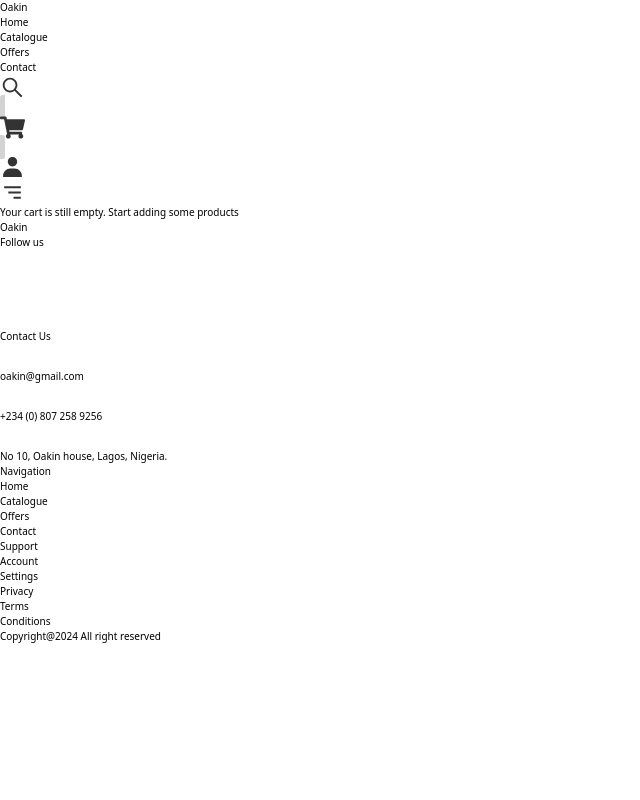
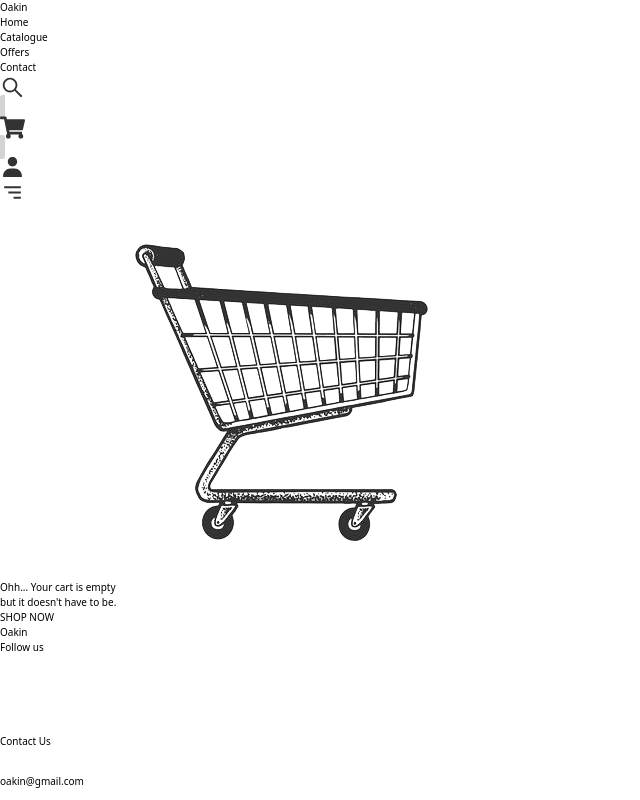
Before and after one commit to Bidex-03/oakin-frontend, a React (Vite) app: page /cart in a window 1280 px wide. Shown: the top 800 px of the page, without its empty margins (0-640 px from the left). Built offline with nearby package versions, Linux system fonts and the light colour scheme; some icons are missing.

Commit message:
chore: added more functionalities

```diff
--- a/src/components/CartItem.jsx
+++ b/src/components/CartItem.jsx
@@ -1,4 +1,3 @@
-// import image from "../assets/image-3.jpg";
 import { TiTimes } from "react-icons/ti";
 import { useDispatch, useSelector } from "react-redux";
 import { deleteItem, getCurrentQuantityById } from "../slices/CartSlice";
@@ -15,11 +14,11 @@ const CartItem = ({ item }) => {
   return (
     <li className="flex flex-col border-y border-stone-200 py-4 md:flex-row">
       <img src={image} alt="Living room" className="h-96 rounded-2xl" />
-      <div className="mt-4 flex grow flex-col items-start justify-start gap-4 md:mt-0 md:flex-row md:items-center md:justify-between md:gap-0 md:px-[4rem]">
-        <span>
-          <h3 className="text-2xl font-medium md:text-5xl">{name}</h3>
+      <div className="mt-4 flex grow flex-col items-end justify-start gap-4 md:mt-0 md:flex-row md:items-center md:justify-between md:gap-0 md:px-[4rem]">
+        <div className="md:basis-[53rem]">
+          <h3 className="text-2xl font-medium md:text-4xl">{name}</h3>
           <p className="mt-2 text-2xl md:text-3xl">{description}</p>
-        </span>
+        </div>
 
         <UpdateItemQuantity productId={id} currentQuantity={currentQuantity} />
 
--- a/src/pages/CategoryPage.jsx
+++ b/src/pages/CategoryPage.jsx
@@ -1,37 +1,30 @@
-import { useLoaderData, useParams } from "react-router-dom";
-import { getProductsByCategoryID } from "../services/apiProducts";
-import image__1 from "../assets/image-2.jpg";
+import { useLoaderData } from "react-router-dom";
+import { getProductsByCategoryID, getCategoryByID } from "../services/apiProducts";
 import CategoryPageItem from "../components/CategoryPageItem";
 
 function CategoryPage() {
-
-  const products = useLoaderData();
-  console.log(products);
-
-  const category = useParams();
-  console.log(category);
+  const categoryDetails = useLoaderData();
+  const products = categoryDetails.products;
+  const category = categoryDetails.category;
 
   return (
     <div>
-      {/* <img src={category.image} alt={`${category.categoryId} image`} /> */}
       <span className="relative -z-10">
         <img
-          src={image__1}
+          src={category ? category.image : ""}
           alt="Background image"
           className="h-screen w-full object-cover"
         />
 
         <h2 className="absolute left-[1%] top-[10%] text-6xl font-semibold text-[#333]">
-          Living Room
+          {category ? category.name : "Loading..."}
         </h2>
       </span>
 
       <section className="px-10 py-8">
         <h2 className="text-4xl font-medium">
-          Available {category.categoryId} furnitures
+          Available {category ? category.name : "Loading..."} furnitures
         </h2>
-        {/* Mapped out the PRODUCTS based on the selected CATEGORY fetched from the API */}
-        {/* Might remove this div later */}
         <div>
           <ul className="my-8 grid grid-cols-1 gap-10 text-left text-[#333] md:grid-cols-3">
             {products.map((product) => (
@@ -46,9 +39,16 @@ function CategoryPage() {
 
 export async function loader({ params }) {
   const categoryId = params.categoryId;
-  console.log(categoryId);
-  const products = await getProductsByCategoryID(categoryId);
-  return products;
+  console.log("categoryId:", categoryId);
+
+  // Fetch category details and products together
+  const [category, products] = await Promise.all([
+    getCategoryByID(categoryId),
+    getProductsByCategoryID(categoryId)
+  ]);
+
+  // Return an object containing both category and products
+  return { category, products };
 }
 
 export default CategoryPage;
--- a/src/pages/EmptyCart.jsx
+++ b/src/pages/EmptyCart.jsx
@@ -1,9 +1,28 @@
+import { useNavigate } from "react-router-dom";
+import cart_image from "../assets/cart.png";
+
 const EmptyCart = () => {
+  const navigate = useNavigate();
+
   return (
-    <div>
-      <p className="my-10 text-center text-3xl">
-        Your cart is still empty. Start adding some products
-      </p>
+    <div className="flex flex-col items-center justify-center py-10">
+      <div>
+        <img src={cart_image} className="" />
+
+        <div className="mt-8 text-center">
+          <p className="text-4xl font-medium text-[#333]">
+            Ohh... Your cart is empty
+          </p>
+          <p className="text-3xl text-stone-500">but it doesn't have to be.</p>
+
+          <button
+            onClick={() => navigate("/catalogue")}
+            className="mt-8 rounded-full bg-[#333] px-12 py-5 text-3xl font-medium text-stone-100 hover:bg-[#474747]"
+          >
+            SHOP NOW
+          </button>
+        </div>
+      </div>
     </div>
   );
 };
--- a/src/pages/Home.jsx
+++ b/src/pages/Home.jsx
@@ -7,7 +7,8 @@ import Kitchen_Image from "../assets/image-3.jpg";
 
 const Home = () => {
   return (
-    <section className="mt-4">
+    // <section className="mt-4">
+    <section className="">
       <div className="mb-4">
         <h1 className="flex justify-center text-center text-[18px] font-medium text-[#333] md:text-5xl lg:text-6xl">
           Classy and comfy furniture for Your Family
--- a/src/services/apiProducts.js
+++ b/src/services/apiProducts.js
@@ -19,6 +19,20 @@ export async function getCategories() {
   }
 }
 
+export async function getCategoryByID(categoryId) {
+  try {
+    const response = await fetch(`/api/categories/${categoryId}`);
+    if (!response.ok) {
+      throw new Error(`Failed to fetch category: ${response.statusText}`);
+    }
+    const category = await response.json();
+    return category;
+  } catch (error) {
+    console.log("Error fetching category:", error);
+    throw error;
+  }
+}
+
 // function to get all the PRODUCTS under a CATEGORY
 export async function getProductsByCategoryID(categoryId) {
   try {
```
Also changed, not shown: src/assets/cart.png (added).
